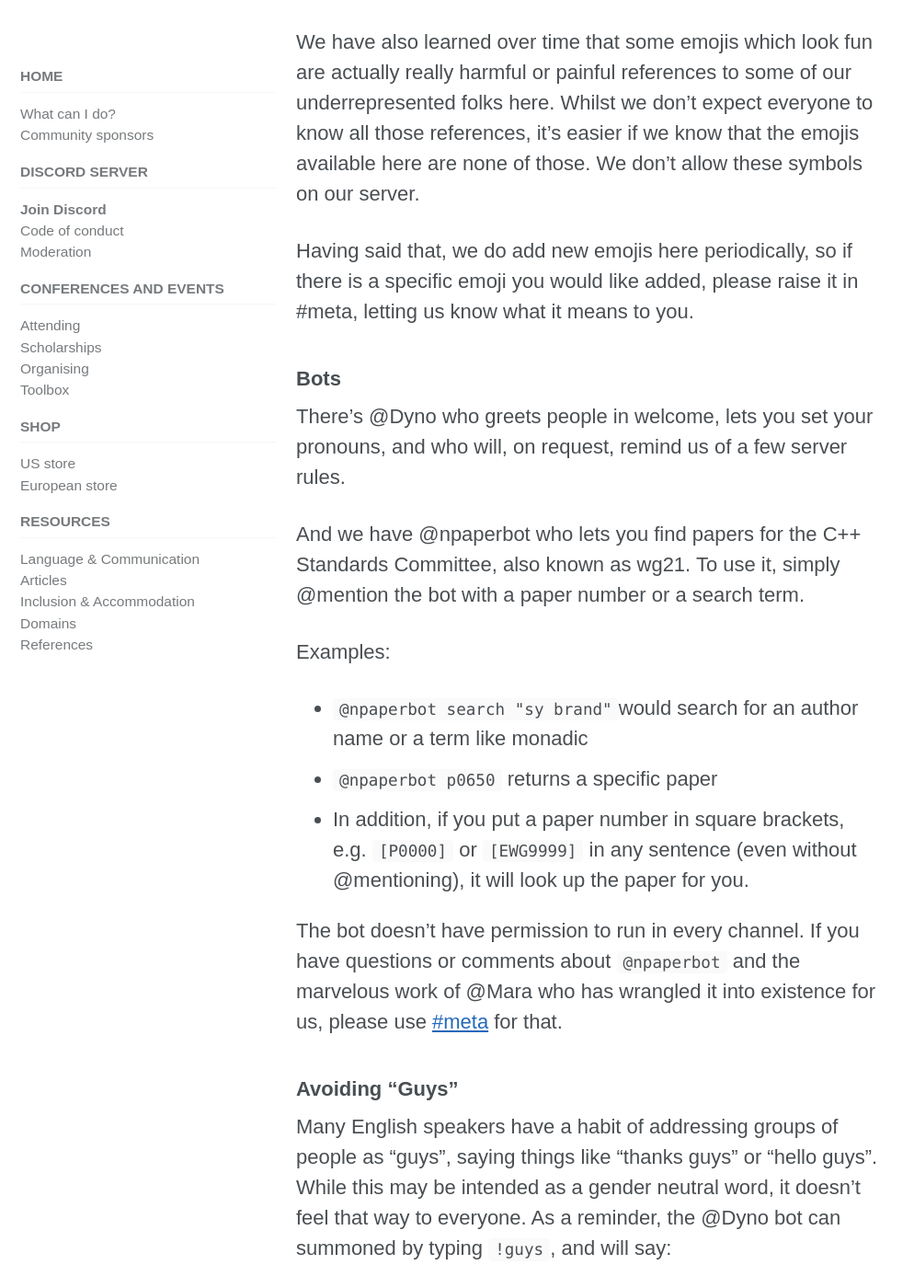
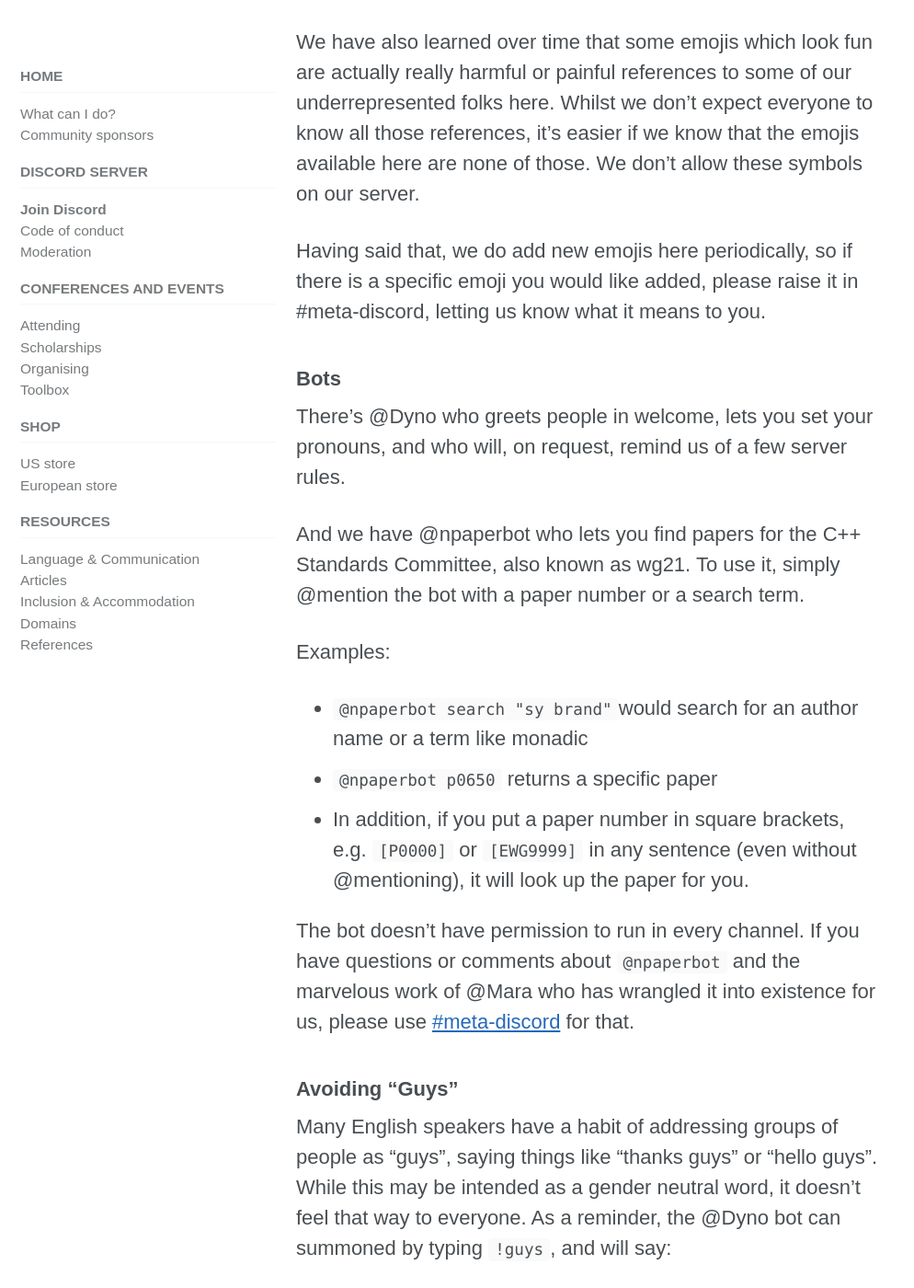
Before and after one commit to include-cpp/include-cpp.github.io, a Jekyll site: the page built from discord/index.md, in a window 1280 px wide and 1400 px high, scrolled down 11091 px. Shown: the whole window at 92% size, without its empty margins (0-994 px from the left). Built offline with Jekyll 4.4.1, drawn with Linux system fonts in a browser that asks for light colours; cached includes are drawn as plain includes; nearby versions of some CDN libraries; some of the changed text lies outside the part shown.

Commit message:
Update some more #meta references to #meta-discord

```diff
--- a/discord/index.md
+++ b/discord/index.md
@@ -121,7 +121,7 @@ Most of our roles are solely to let others know your pronouns. You can add these
 To see all the pronouns use:
 `!list-pronouns`
 
-Our original pronoun list came from [Pronoun Island](http://pronoun.is) and we added "no pronouns" and "any pronouns" to it on request. We will consider requests for more pronouns carefully; please ask in #meta.
+Our original pronoun list came from [Pronoun Island](http://pronoun.is) and we added "no pronouns" and "any pronouns" to it on request. We will consider requests for more pronouns carefully; please ask in #meta-discord.
 
 #### Importance of pronouns
 
@@ -160,7 +160,7 @@ Moderators enforce our [Code of Conduct](/code-of-conduct/) according to our [Mo
 
 Administrators can do everything, including go in every channel. They can be contacted with `@admins`.
 
-Only Administrators can create new channels. You can make suggestions for new channels in #meta.
+Only Administrators can create new channels. You can make suggestions for new channels in #meta-discord.
 
 ### Other Permissions
 
@@ -182,7 +182,7 @@ In particular, it does not matter that there is a user setting to turn off anima
 
 We have also learned over time that some emojis which look fun are actually really harmful or painful references to some of our underrepresented folks here. Whilst we don’t expect everyone to know all those references, it’s easier if we know that the emojis available here are none of those. We don't allow these symbols on our server.
 
-Having said that, we do add new emojis here periodically, so if there is a specific emoji you would like added, please raise it in #meta, letting us know what it means to you.
+Having said that, we do add new emojis here periodically, so if there is a specific emoji you would like added, please raise it in #meta-discord, letting us know what it means to you.
 
 ### Bots
 
@@ -196,7 +196,7 @@ Examples:
 * `@npaperbot p0650` returns a specific paper
 * In addition, if you put a paper number in square brackets, e.g. `[P0000]` or  `[EWG9999]` in any sentence (even without @mentioning), it will look up the paper for you.
 
-The bot doesn't have permission to run in every channel. If you have questions or comments about `@npaperbot` and the marvelous work of @Mara who has wrangled it into existence for us, please use [\#meta](https://discord.com/channels/400588936151433218/400741110936502274) for that.
+The bot doesn't have permission to run in every channel. If you have questions or comments about `@npaperbot` and the marvelous work of @Mara who has wrangled it into existence for us, please use [\#meta-discord](https://discord.com/channels/400588936151433218/400741110936502274) for that.
 
 
 ### Avoiding "Guys"
```
Also changed, not shown: code-of-conduct.md (+1 -1 lines), index.md (+1 -1 lines).
